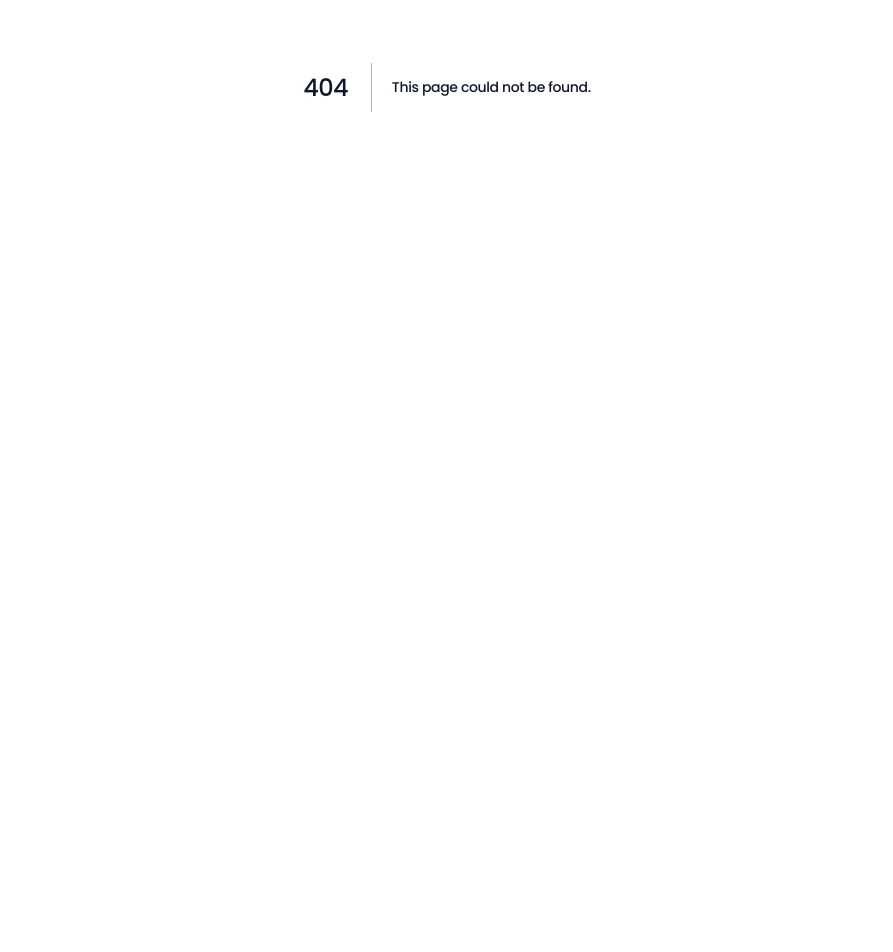
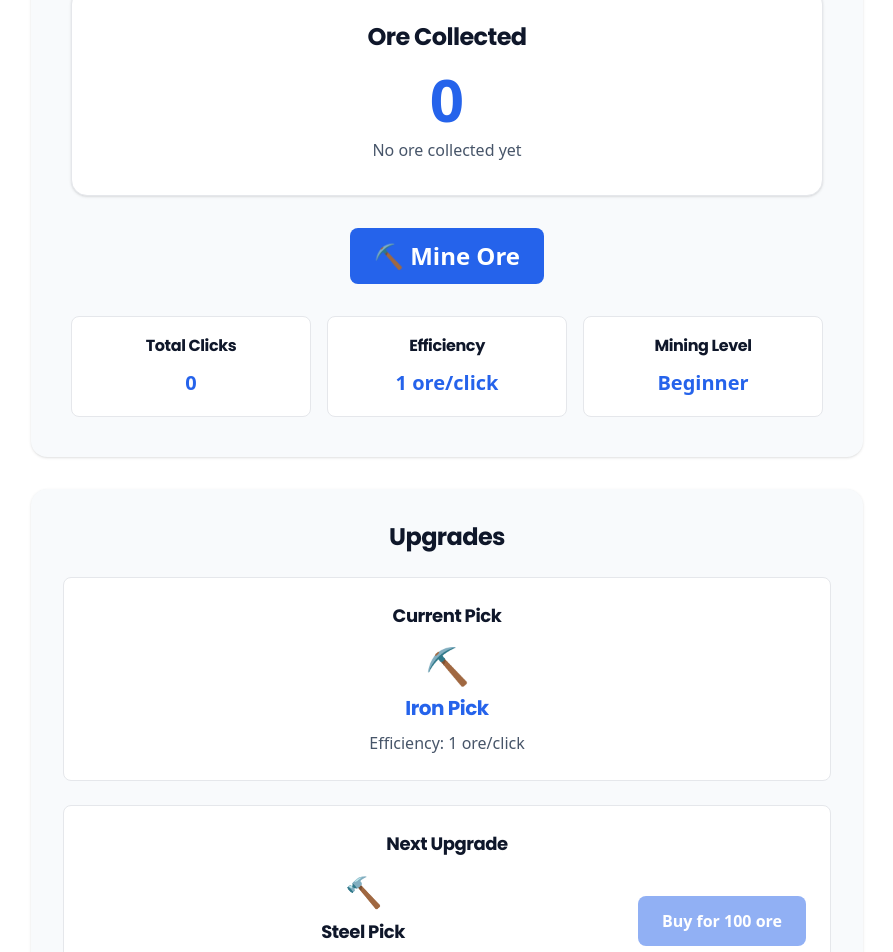
Before and after one commit to mmitrik/personal-site, a Next.js app: page /apps/ore-miner in a window 1280 px wide. Before the commit this address had no page. Shown: the part 313-1265 px from the top of the page, without its empty margins (193-1086 px from the left). Before the commit the page ends 800 px from the top, so only its background shows below. Built offline with nearby package versions, Linux system fonts and the light colour scheme.

Commit message:
Added initial version of the Ore Miner game.

```diff
--- /dev/null
+++ b/src/app/apps/ore-miner/page.js
@@ -0,0 +1,170 @@
+'use client';
+
+import { useState } from 'react';
+import Link from 'next/link';
+import Header from '../../../components/Header';
+
+export default function OreMiner() {
+  const [oreCount, setOreCount] = useState(0);
+  const [clickCount, setClickCount] = useState(0);
+  const [currentPickIndex, setCurrentPickIndex] = useState(0);
+
+  // Pick upgrade progression
+  const pickUpgrades = [
+    { name: 'Iron Pick', efficiency: 1, cost: 0, emoji: '⛏️' },
+    { name: 'Steel Pick', efficiency: 2, cost: 100, emoji: '🔨' },
+    { name: 'Titanium Pick', efficiency: 3, cost: 300, emoji: '⚒️' },
+    { name: 'Tungsten Pick', efficiency: 5, cost: 800, emoji: '🛠️' },
+    { name: 'Diamond Pick', efficiency: 8, cost: 2000, emoji: '💎' }
+  ];
+
+  const currentPick = pickUpgrades[currentPickIndex];
+  const nextPick = pickUpgrades[currentPickIndex + 1];
+
+  const mineOre = () => {
+    setClickCount(prev => prev + 1);
+    setOreCount(prev => prev + currentPick.efficiency);
+  };
+
+  const buyUpgrade = () => {
+    if (nextPick && oreCount >= nextPick.cost) {
+      setOreCount(prev => prev - nextPick.cost);
+      setCurrentPickIndex(prev => prev + 1);
+    }
+  };
+
+  return (
+    <main className="min-h-screen bg-bg text-text">
+      <div className="max-w-4xl mx-auto p-8 pt-16">
+        <Header />
+
+        {/* Game Section */}
+        <section className="bg-surface p-10 rounded-2xl shadow-sm">
+          {/* Title */}
+          <div className="text-center mb-8">
+            <h1 className="text-4xl font-heading font-bold text-text mb-4">
+              ⛏️ Ore Miner
+            </h1>
+            <p className="text-muted text-lg">
+              Click the button to mine ore and build your collection!
+            </p>
+          </div>
+
+          {/* Ore Counter */}
+          <div className="text-center mb-8">
+            <div className="bg-bg p-8 rounded-2xl shadow-sm border border-border">
+              <h2 className="text-2xl font-semibold text-text mb-4">Ore Collected</h2>
+              <div className="text-6xl font-bold text-accent mb-2">
+                {oreCount.toLocaleString()}
+              </div>
+              <p className="text-muted">
+                {oreCount === 0 ? 'No ore collected yet' :
+                 oreCount === 1 ? '1 piece of ore' :
+                 `${oreCount.toLocaleString()} pieces of ore`}
+              </p>
+            </div>
+          </div>
+
+          {/* Mine Button */}
+          <div className="text-center mb-8">
+            <button
+              onClick={mineOre}
+              className="btn text-2xl px-12 py-6 transform transition-transform hover:scale-105 active:scale-95"
+            >
+              {currentPick.emoji} Mine Ore
+            </button>
+          </div>
+
+          {/* Game Stats */}
+          <div className="grid grid-cols-1 md:grid-cols-3 gap-4">
+            <div className="bg-bg p-4 rounded-lg border border-border text-center">
+              <h3 className="font-semibold text-text mb-2">Total Clicks</h3>
+              <p className="text-accent text-xl font-bold">{clickCount.toLocaleString()}</p>
+            </div>
+            <div className="bg-bg p-4 rounded-lg border border-border text-center">
+              <h3 className="font-semibold text-text mb-2">Efficiency</h3>
+              <p className="text-accent text-xl font-bold">{currentPick.efficiency} ore/click</p>
+            </div>
+            <div className="bg-bg p-4 rounded-lg border border-border text-center">
+              <h3 className="font-semibold text-text mb-2">Mining Level</h3>
+              <p className="text-accent text-xl font-bold">
+                {oreCount < 10 ? 'Beginner' :
+                 oreCount < 50 ? 'Apprentice' :
+                 oreCount < 100 ? 'Skilled' :
+                 oreCount < 500 ? 'Expert' : 'Master'}
+              </p>
+            </div>
+          </div>
+        </section>
+
+        {/* Upgrades Section */}
+        <section className="mt-8 bg-surface p-8 rounded-2xl shadow-sm">
+          <h2 className="text-2xl font-semibold text-text mb-6 text-center">Upgrades</h2>
+
+          {/* Current Pick */}
+          <div className="bg-bg p-6 rounded-lg border border-border mb-6">
+            <h3 className="text-lg font-semibold text-text mb-4 text-center">Current Pick</h3>
+            <div className="text-center">
+              <div className="text-4xl mb-2">{currentPick.emoji}</div>
+              <h4 className="text-xl font-bold text-accent mb-2">{currentPick.name}</h4>
+              <p className="text-muted">Efficiency: {currentPick.efficiency} ore/click</p>
+            </div>
+          </div>
+
+          {/* Next Upgrade */}
+          {nextPick ? (
+            <div className="bg-bg p-6 rounded-lg border border-border">
+              <h3 className="text-lg font-semibold text-text mb-4 text-center">Next Upgrade</h3>
+              <div className="flex items-center justify-between">
+                <div className="text-center flex-1">
+                  <div className="text-3xl mb-2">{nextPick.emoji}</div>
+                  <h4 className="text-lg font-bold text-text mb-1">{nextPick.name}</h4>
+                  <p className="text-muted text-sm">Efficiency: {nextPick.efficiency} ore/click</p>
+                  <p className="text-accent text-sm font-semibold">+{nextPick.efficiency - currentPick.efficiency} ore/click</p>
+                </div>
+                <div className="text-center">
+                  <button
+                    onClick={buyUpgrade}
+                    disabled={oreCount < nextPick.cost}
+                    className={`btn px-6 py-3 ${
+                      oreCount >= nextPick.cost
+                        ? 'hover:scale-105 active:scale-95'
+                        : 'opacity-50 cursor-not-allowed'
+                    }`}
+                  >
+                    Buy for {nextPick.cost.toLocaleString()} ore
+                  </button>
+                  <p className="text-muted text-xs mt-2">
+                    {oreCount >= nextPick.cost
+                      ? 'Ready to upgrade!'
+                      : `Need ${(nextPick.cost - oreCount).toLocaleString()} more ore`
+                    }
+                  </p>
+                </div>
+              </div>
+            </div>
+          ) : (
+            <div className="bg-bg p-6 rounded-lg border border-border text-center">
+              <div className="text-4xl mb-4">🏆</div>
+              <h3 className="text-lg font-semibold text-text mb-2">Max Level Reached!</h3>
+              <p className="text-muted">You have the ultimate mining pick!</p>
+            </div>
+          )}
+        </section>
+
+        {/* Info Section */}
+        <div className="mt-8 bg-yellow-50 border border-yellow-200 rounded-lg p-4">
+          <p className="text-yellow-800 text-sm">
+            <strong>🎮 How to Play:</strong> Click the "Mine Ore" button to collect ore.
+            Watch your collection grow and upgrade your pick for better efficiency!
+          </p>
+        </div>
+
+        {/* Version Footer */}
+        <footer className="mt-8 text-center">
+          <p className="text-muted text-xs">Ore Miner v0.01</p>
+        </footer>
+      </div>
+    </main>
+  );
+}
--- a/src/app/projects/page.js
+++ b/src/app/projects/page.js
@@ -2,15 +2,21 @@ import Link from "next/link";
 import Header from "../../components/Header";
 
 const projects = [
+
+    {
+        title: "Compliment Generator",
+        description: "A cheerful React app that generates random compliments with smooth animations to brighten your day. Built with Framer Motion and a vibrant gradient design.",
+        link: "/apps/compliments",
+    },
     {
         title: "Idea Spinner",
         description: "An AI-powered idea generator that uses Azure OpenAI's GPT-4o-mini model to create innovative website feature suggestions. Includes customizable prompts and secure API integration.",
         link: "/apps/idea-spinner",
     },
     {
-        title: "Compliment Generator",
-        description: "A cheerful React app that generates random compliments with smooth animations to brighten your day. Built with Framer Motion and a vibrant gradient design.",
-        link: "/apps/compliments",
+        title: "Ore Miner",
+        description: "A simple and addictive clicking game where you mine ore by clicking a button. Track your progress and watch your mining level increase as you collect more ore.",
+        link: "/apps/ore-miner",
     },
     {
         title: "Project Two",
```
